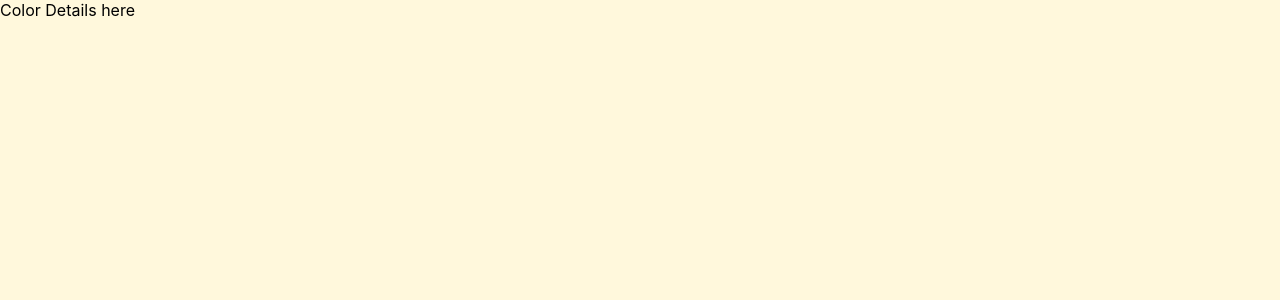
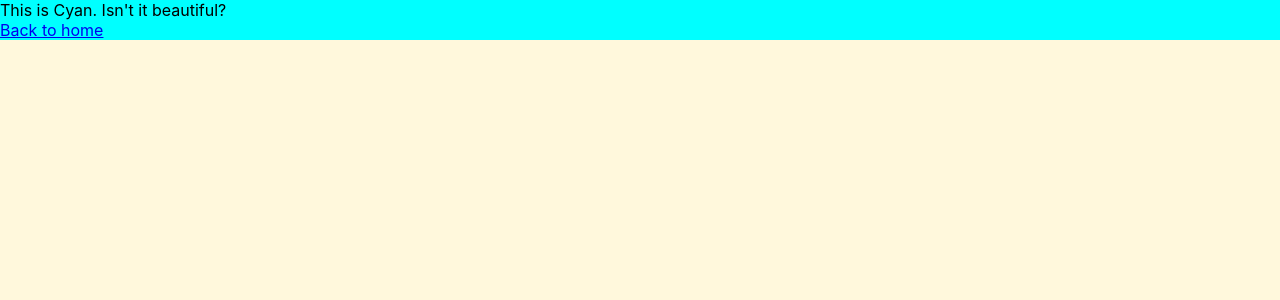
Before and after one commit to iam8/39.2-pt2-react-router-patterns, a React (Create React App) app: page /colors/cyan in a window 1280 px wide. Shown: the top 300 px of the page. Built offline with nearby package versions, Linux system fonts and the light colour scheme.

Commit message:
Add color prop; show color details and change background color of component

```diff
--- a/src/ColorDetails.js
+++ b/src/ColorDetails.js
@@ -1,13 +1,28 @@
 import React from "react";
+import { Link } from "react-router-dom";
 
 import "./ColorDetails.css";
 
 
-function ColorDetails () {
+function ColorDetails ({color}) {
+
+    const style = {
+        backgroundColor: color.cssName
+    };
 
     return (
-        <div className="ColorDetails">
-            Color Details here
+        <div className="ColorDetails" style={style}>
+
+            <div className="ColorDetails-text">
+                This is {color.fullName}. Isn't it beautiful?
+            </div>
+
+            <div className="ColorDetails-homelink">
+                <Link to="/colors">
+                    Back to home
+                </Link>
+            </div>
+
         </div>
     )
 }
```
